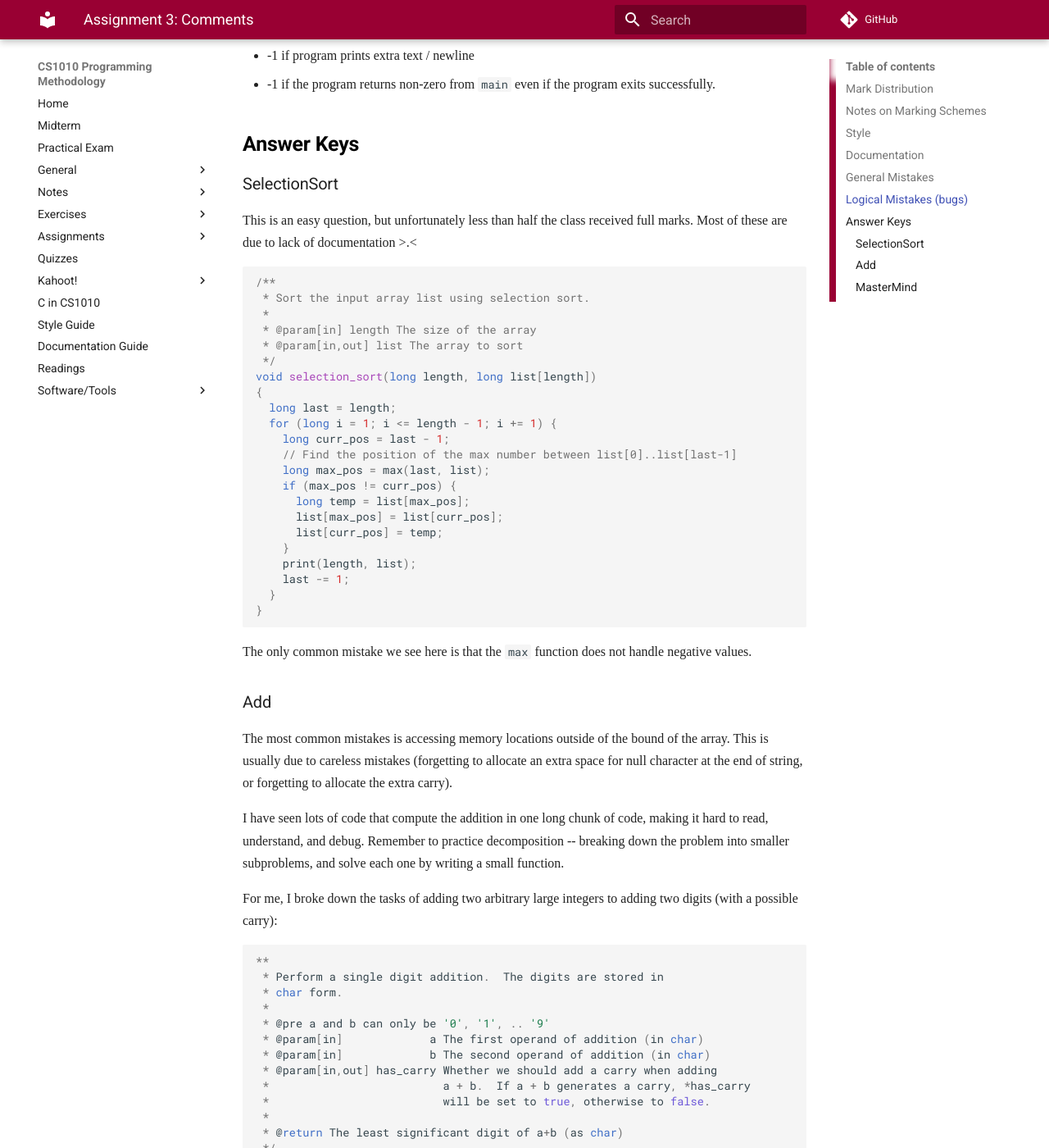
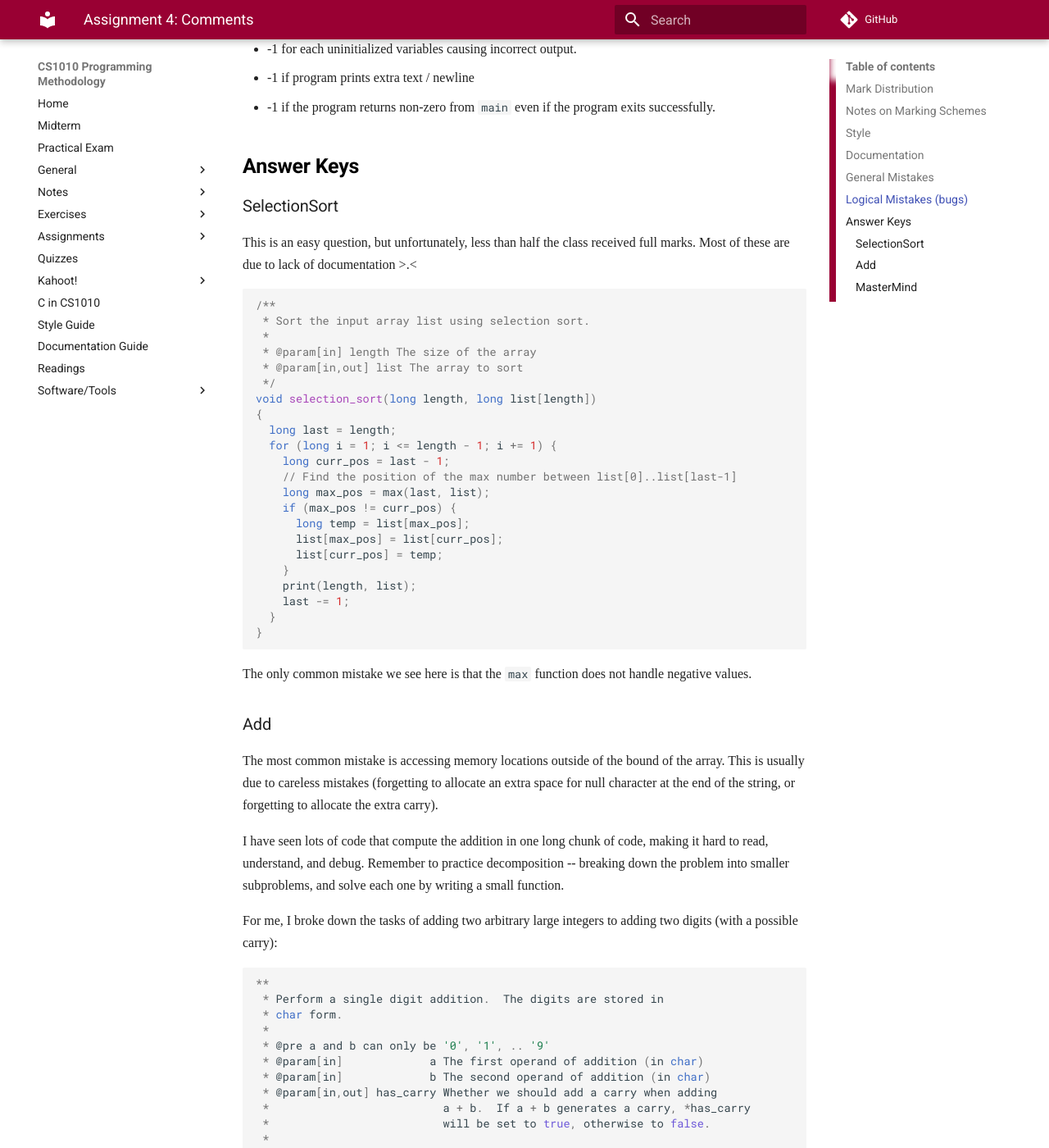
Before and after one commit to LL-Pengfei/CS1010-AY1819S1-Personal, an MkDocs documentation site: the page built from docs/as04-comments.md, in a window 1280 px wide and 1400 px high, scrolled down 2204 px. Shown: the whole window at 82% size. Built offline with MkDocs 1.6.1 and Material for MkDocs 9.7.7, drawn with Linux system fonts in a browser that asks for light colours; nearby versions of some CDN libraries; some web fonts are replaced; comment, search, counter and statistics services are not loaded; old or Windows-style settings are respelled for this version of MkDocs; some of the changed text lies outside the part shown.

Commit message:
Update as04-comments.md

````diff
--- a/docs/as04-comments.md
+++ b/docs/as04-comments.md
@@ -1,4 +1,4 @@
-# Assignment 3: Comments
+# Assignment 4: Comments
 
 ## Mark Distribution
 
@@ -21,14 +21,14 @@
 
 ## Documentation
 
-Two marks are allocated for each question. We do not penalize for formatting errors violation in Assignment 4.  If you did not document your function, parameters, return values, or document wrongly (e.g., confused between `@param[out]` with `@return`, you will get a deduction of 1 mark.
+Two marks are allocated for each question. We do not penalize for formatting errors violation in Assignment 4.  If you did not document your function, parameters, return values, or document wrongly (e.g., confused between `@param[out]` with `@return`, you will get a deduction of 1 mark.  You get 0 if there is no documentation at all.
 
 The following are common formatting errors:
 
 - `@param` command used in a comment that is not attached to a function declaration
 - `@return` command used in a comment that is attached to a function returning `void`
 - Parameter name not found in the function declaration.  You should put the name of the variable only, exclude the type, `*`, `[]`.
-- Putting `@param` with parameter name, but no description of what the parameter does.
+- Putting `@param` with the parameter name, but no description of what the parameter does.
 - Missing `[in]`, `[out]`, or `[in,out]`.  Note that there is no space after `,` in `[in,out]`.
 
 ## General Mistakes
@@ -66,7 +66,7 @@
 
 ### SelectionSort
 
-This is an easy question, but unfortunately less than half the class received full marks.  Most of these are due to lack of documentation >.<
+This is an easy question, but unfortunately, less than half the class received full marks.  Most of these are due to lack of documentation >.<
 
 ```C
 /**
@@ -80,7 +80,7 @@
   long last = length;
   for (long i = 1; i <= length - 1; i += 1) {
     long curr_pos = last - 1;
-	// Find the position of the max number between list[0]..list[last-1]
+    // Find the position of the max number between list[0]..list[last-1]
     long max_pos = max(last, list);
     if (max_pos != curr_pos) {
       long temp = list[max_pos];
@@ -97,7 +97,7 @@
 
 ### Add
 
-The most common mistakes is accessing memory locations outside of the bound of the array.  This is usually due to careless mistakes (forgetting to allocate an extra space for null character at the end of string, or forgetting to allocate the extra carry).
+The most common mistake is accessing memory locations outside of the bound of the array.  This is usually due to careless mistakes (forgetting to allocate an extra space for null character at the end of the string, or forgetting to allocate the extra carry).
 
 I have seen lots of code that compute the addition in one long chunk of code, making it hard to read, understand, and debug.  Remember to practice decomposition -- breaking down the problem into smaller subproblems, and solve each one by writing a small function.
 
@@ -158,7 +158,7 @@
   }
 ```
 
-Once I exit the while loop, I have either `i < 0 || j < 0`.  I have exhausted the digits in one of the operands.   I figure out which one, and continue to add 0 to the remaining operand.
+Once I exit the while loop, I have either `i < 0 || j < 0`.  I have exhausted the digits in one of the operands.   I figure out which one and continue to add 0 to the remaining operand.
 
 ```C
 // done with the shorter number.  Now handle the rest.
````
